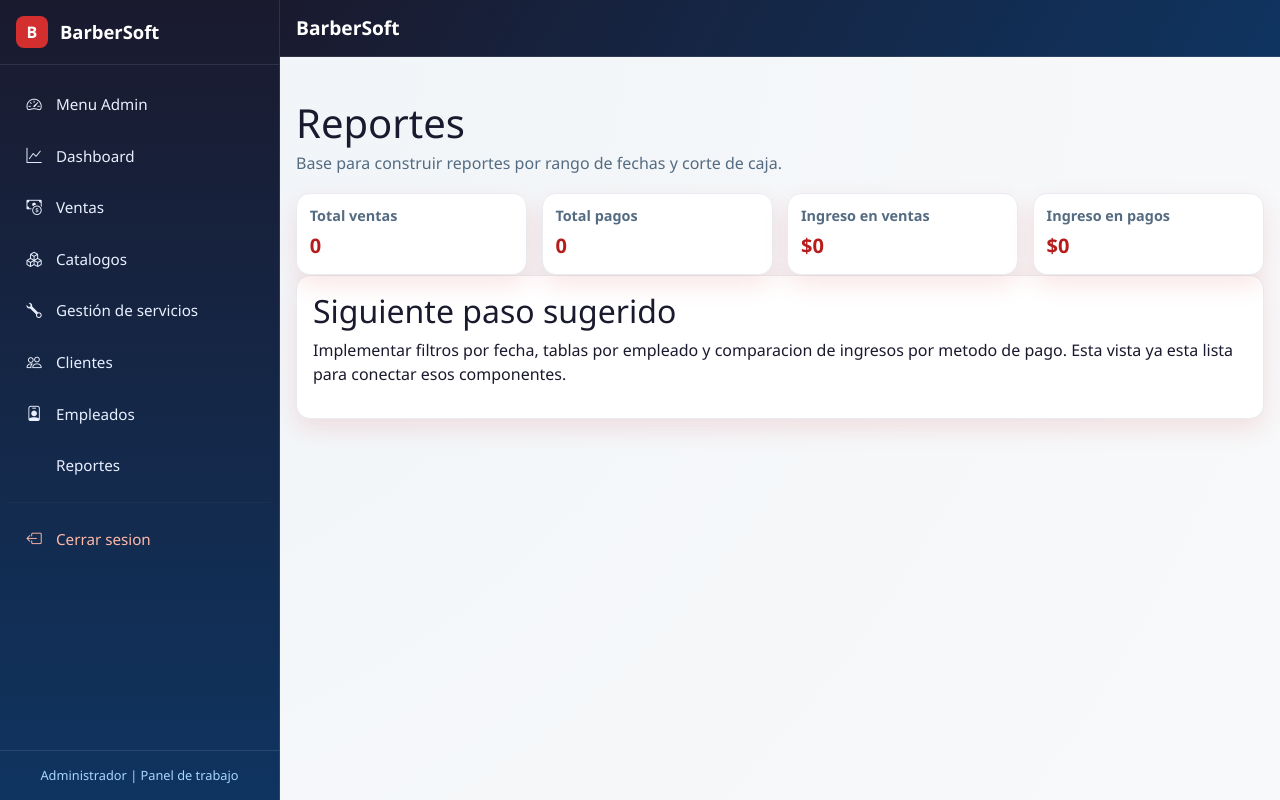
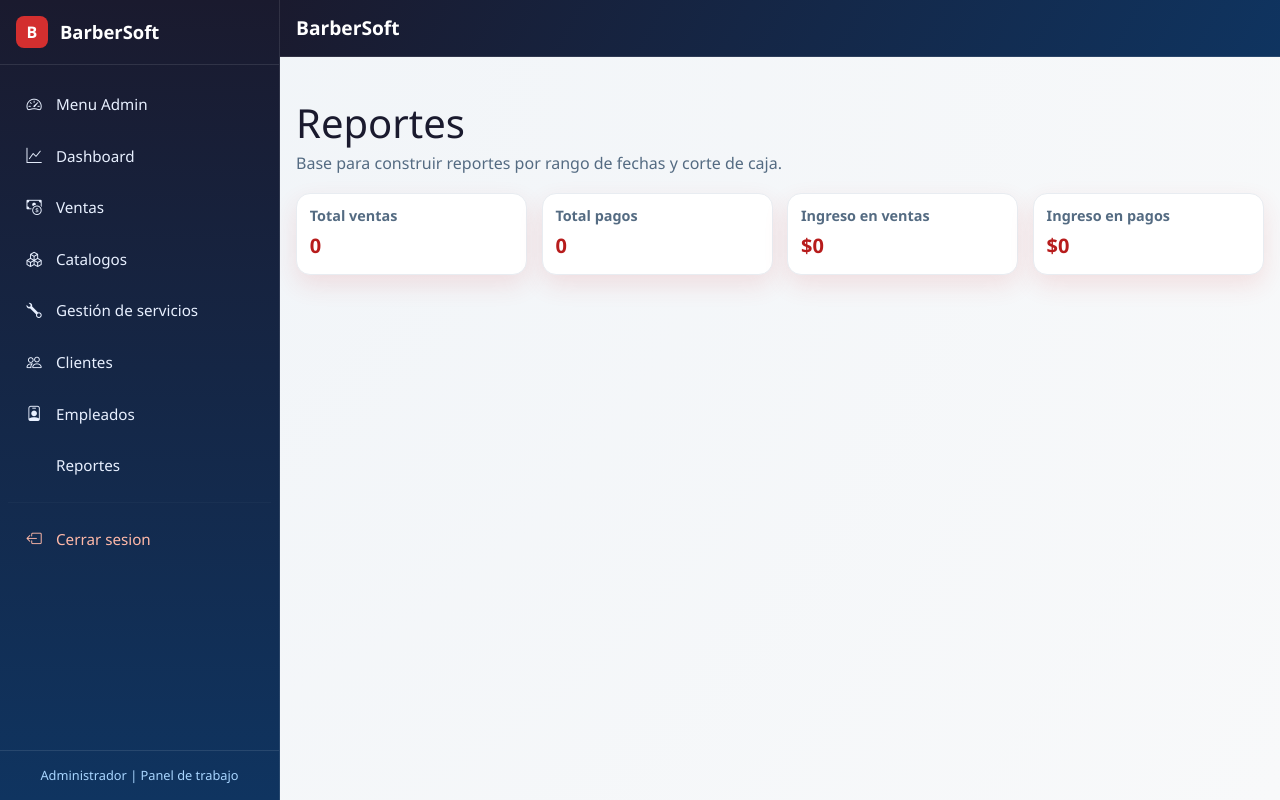
Before and after one commit to alejandro20050406/Barbersoft-Django, a Django app: page /reportes/ in a window 1280 px wide. Run offline with Django 5.2, Linux system fonts and the light colour scheme; a user stored in the database is signed in; data comes from the database, SQL or seed files in the repository; data that the repository does not hold is empty.

Commit message:
eliminación de mensaje innecesario

```diff
--- a/templates/reportes/dashboard.html
+++ b/templates/reportes/dashboard.html
@@ -15,11 +15,5 @@
     <article class="stat-card"><h3>Ingreso en pagos</h3><p>${{ ingresos_pago }}</p></article>
 </section>
 
-<article class="panel">
-    <h2>Siguiente paso sugerido</h2>
-    <p>
-        Implementar filtros por fecha, tablas por empleado y comparacion de ingresos por metodo de pago.
-        Esta vista ya esta lista para conectar esos componentes.
-    </p>
-</article>
+
 {% endblock content %}
```
